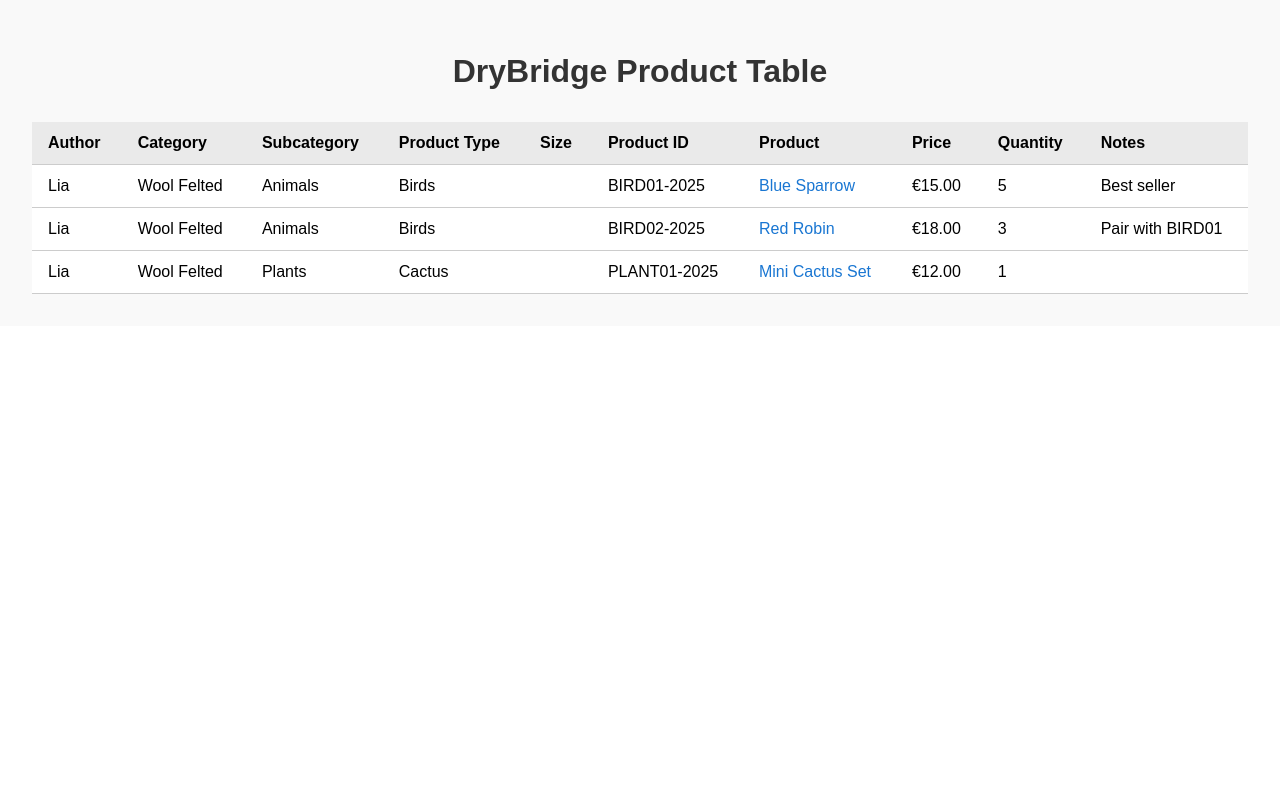
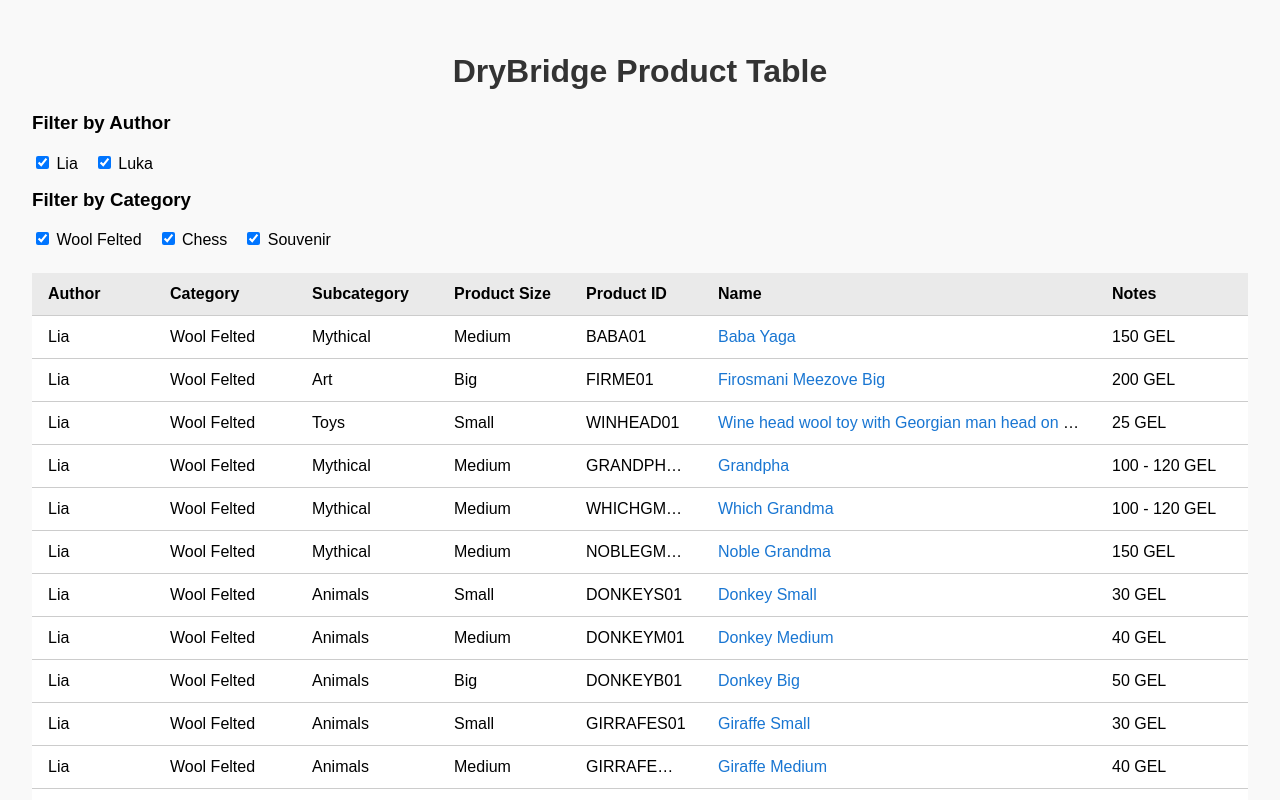
Before and after one commit to nlightmarecx/drybridge, a React (Create React App) app: page / in a window 1280 px wide. Shown: the top 800 px of the page. Built offline with nearby package versions, Linux system fonts and the light colour scheme.

Commit message:
add products, add filters and sorting above the table

```diff
--- a/src/App.css
+++ b/src/App.css
@@ -1,8 +1,8 @@
-/* src/App.css */
 .App {
   font-family: Arial, sans-serif;
   padding: 2rem;
   background-color: #f9f9f9;
+  margin: 0 auto;         /* center horizontally */
 }
 
 h1 {
@@ -10,18 +10,37 @@ h1 {
   color: #333;
 }
 
+/* Move filters above table, add margin-bottom for spacing */
+.filters {
+  margin-bottom: 1.5rem;
+}
+
+/* Table styles */
 table {
   width: 100%;
   border-collapse: collapse;
-  margin-top: 2rem;
+  margin-top: 0; /* remove top margin because filters are above */
   background-color: white;
+  table-layout: fixed; /* fix columns widths */
 }
 
 th, td {
   padding: 0.75rem 1rem;
   text-align: left;
   border-bottom: 1px solid #ccc;
+  white-space: nowrap; /* no wrapping */
+  overflow: hidden;
+  text-overflow: ellipsis;
 }
+
+/* Set fixed widths for columns */
+th:nth-child(1), td:nth-child(1) { width: 90px; }  /* Author */
+th:nth-child(2), td:nth-child(2) { width: 110px; } /* Category */
+th:nth-child(3), td:nth-child(3) { width: 110px; } /* Subcategory */
+th:nth-child(4), td:nth-child(4) { width: 100px; } /* Product Size */
+th:nth-child(5), td:nth-child(5) { width: 100px; } /* Product ID */
+th:nth-child(6), td:nth-child(6) { width: auto; }  /* Name - flexible */
+th:nth-child(7), td:nth-child(7) { width: 120px; } /* Notes */
 
 th {
   background-color: #eaeaea;
--- a/src/App.js
+++ b/src/App.js
@@ -1,86 +1,161 @@
 // src/App.js
-import React from "react";
+import React, { useState, useMemo } from "react";
 import "./App.css";
 
 function App() {
-  const products = [
-    {
-      author: "Lia",
-      category: "Wool Felted",
-      subcategory: "Animals",
-      productType: "Birds",
-      productSize: "Small",
-      productId: "BIRD01-2025",
-      name: "Blue Sparrow",
-      price: "€15.00",
-      quantity: 5,
-      notes: "Best seller",
-    },
-    {
-      author: "Lia",
-      category: "Wool Felted",
-      subcategory: "Animals",
-      productType: "Birds",
-      productSize: "Medium",
-      productId: "BIRD02-2025",
-      name: "Red Robin",
-      price: "€18.00",
-      quantity: 3,
-      notes: "Pair with BIRD01",
-    },
-    {
-      author: "Lia",
-      category: "Wool Felted",
-      subcategory: "Plants",
-      productType: "Cactus",
-      productSize: "Small",
-      productId: "PLANT01-2025",
-      name: "Mini Cactus Set",
-      price: "€12.00",
-      quantity: 1,
-      notes: "",
-    },
+  const rawProducts = [
+    { author: "Lia", category: "Wool Felted", subcategory: "Mythical", productSize: "Medium", productId: "BABA01", name: "Baba Yaga", notes: "150 GEL" },
+    { author: "Lia", category: "Wool Felted", subcategory: "Art", productSize: "Big", productId: "FIRME01", name: "Firosmani Meezove Big", notes: "200 GEL" },
+    { author: "Lia", category: "Wool Felted", subcategory: "Toys", productSize: "Small", productId: "WINHEAD01", name: "Wine head wool toy with Georgian man head on bottle", notes: "25 GEL" },
+    { author: "Lia", category: "Wool Felted", subcategory: "Mythical", productSize: "Medium", productId: "GRANDPHA01", name: "Grandpha", notes: "100 - 120 GEL" },
+    { author: "Lia", category: "Wool Felted", subcategory: "Mythical", productSize: "Medium", productId: "WHICHGMA01", name: "Which Grandma", notes: "100 - 120 GEL" },
+    { author: "Lia", category: "Wool Felted", subcategory: "Mythical", productSize: "Medium", productId: "NOBLEGMA01", name: "Noble Grandma", notes: "150 GEL" },
+    { author: "Lia", category: "Wool Felted", subcategory: "Animals", productSize: "Small", productId: "DONKEYS01", name: "Donkey Small", notes: "30 GEL" },
+    { author: "Lia", category: "Wool Felted", subcategory: "Animals", productSize: "Medium", productId: "DONKEYM01", name: "Donkey Medium", notes: "40 GEL" },
+    { author: "Lia", category: "Wool Felted", subcategory: "Animals", productSize: "Big", productId: "DONKEYB01", name: "Donkey Big", notes: "50 GEL" },
+    { author: "Lia", category: "Wool Felted", subcategory: "Animals", productSize: "Small", productId: "GIRRAFES01", name: "Giraffe Small", notes: "30 GEL" },
+    { author: "Lia", category: "Wool Felted", subcategory: "Animals", productSize: "Medium", productId: "GIRRAFEM01", name: "Giraffe Medium", notes: "40 GEL" },
+    { author: "Lia", category: "Wool Felted", subcategory: "Animals", productSize: "Big", productId: "GIRRAFEB01", name: "Giraffe Big", notes: "50 GEL" },
+    { author: "Lia", category: "Wool Felted", subcategory: "Culture", productSize: "Varies", productId: "GEODANC01", name: "Georgia Folk Dancers: Woman and Man", notes: "80 GEL Each, both 150 GEL" },
+    { author: "Lia", category: "Wool Felted", subcategory: "Art", productSize: "Small", productId: "FIRSMEES01", name: "Firosmani Meezove Small", notes: "100 GEL" },
+    { author: "Lia", category: "Wool Felted", subcategory: "People", productSize: "Medium", productId: "KAHKETI01", name: "Kahketian guy", notes: "100 GEL" },
+    { author: "Lia", category: "Wool Felted", subcategory: "Art", productSize: "Medium", productId: "FIRMETEV01", name: "Firosmani Metevze", notes: "100 GEL" },
+    { author: "Lia", category: "Wool Felted", subcategory: "Art", productSize: "Big", productId: "FIRMETEVB01", name: "Firosmani Metevze Big", notes: "200 GEL" },
+    { author: "Lia", category: "Wool Felted", subcategory: "People", productSize: "Big", productId: "FRIDABIG01", name: "Frida Big", notes: "200 GEL" },
+    { author: "Lia", category: "Wool Felted", subcategory: "Art", productSize: "Medium", productId: "FIRMDEER01", name: "Firosmani Deer Painting", notes: "150 GEL" },
+    { author: "Lia", category: "Wool Felted", subcategory: "Art", productSize: "Medium", productId: "FIRSMEEP01", name: "Firosmani Meezove Painting", notes: "150 GEL" },
+    { author: "Lia", category: "Wool Felted", subcategory: "Art", productSize: "Medium", productId: "FIRMETPA01", name: "Firosmani Metevze Painting", notes: "150 GEL" },
+    { author: "Lia", category: "Wool Felted", subcategory: "Art", productSize: "Small", productId: "FIRMARGS01", name: "Firosmani Margarita Small", notes: "100 GEL" },
+    { author: "Lia", category: "Wool Felted", subcategory: "Animals", productSize: "Small", productId: "SMBIRD01", name: "Small Bird", notes: "x5" },
+    { author: "Lia", category: "Wool Felted", subcategory: "Animals", productSize: "Small", productId: "SMBUNNY01", name: "Small Bunny", notes: "x7" },
+    { author: "Lia", category: "Wool Felted", subcategory: "Characters", productSize: "Medium", productId: "CHEBUR01", name: "Cheburashka", notes: "" },
+    { author: "Lia", category: "Wool Felted", subcategory: "Characters", productSize: "Medium", productId: "WINPUH01", name: "Winnie the Puh", notes: "" },
+    { author: "Luka", category: "Chess", subcategory: "Epoxy Chess", productSize: "69mm", productId: "Chess01", name: "EpoxyChess", notes: "" },
+    { author: "Lia", category: "Souvenir", subcategory: "Magnet", productSize: "Small", productId: "WoodMagnet01", name: "Kakheli", notes: "" },
   ];
+
+  // Unique authors & categories for filters
+  const allAuthors = [...new Set(rawProducts.map(p => p.author))];
+  const allCategories = [...new Set(rawProducts.map(p => p.category))];
+
+  const [selectedAuthors, setSelectedAuthors] = useState(new Set(allAuthors));
+  const [selectedCategories, setSelectedCategories] = useState(new Set(allCategories));
+
+  const [sortConfig, setSortConfig] = useState({ key: null, direction: "asc" });
+
+
+  const toggleSet = (setFn, value) => {
+    setFn(prev => {
+      const newSet = new Set(prev);
+      if (newSet.has(value)) newSet.delete(value);
+      else newSet.add(value);
+      return newSet;
+    });
+  };
+
+const filteredProducts = useMemo(() => {
+  let filtered = rawProducts.filter(
+    p => selectedAuthors.has(p.author) && selectedCategories.has(p.category)
+  );
+
+  if (sortConfig.key) {
+    filtered.sort((a, b) => {
+      const aKey = a[sortConfig.key].toLowerCase();
+      const bKey = b[sortConfig.key].toLowerCase();
+      if (aKey < bKey) return sortConfig.direction === "asc" ? -1 : 1;
+      if (aKey > bKey) return sortConfig.direction === "asc" ? 1 : -1;
+      return 0;
+    });
+  }
+
+  return filtered;
+}, [rawProducts, selectedAuthors, selectedCategories, sortConfig]);
+
+  const onSort = (columnKey) => {
+  setSortConfig(prev => {
+    if (prev.key === columnKey) {
+      return {
+        key: columnKey,
+        direction: prev.direction === "asc" ? "desc" : "asc",
+      };
+    } else {
+      return { key: columnKey, direction: "asc" };
+    }
+  });
+};
+
 
   return (
   <div className="App">
     <h1>DryBridge Product Table</h1>
+    {/* Filters above table */}
+    <div className="filters">
+      <h3>Filter by Author</h3>
+      {allAuthors.map(author => (
+        <label key={author} style={{ display: "inline-block", marginRight: "1rem" }}>
+          <input
+            type="checkbox"
+            checked={selectedAuthors.has(author)}
+            onChange={() => toggleSet(setSelectedAuthors, author)}
+          />{" "}
+          {author}
+        </label>
+      ))}
+
+      <h3 style={{ marginTop: "1rem" }}>Filter by Category</h3>
+      {allCategories.map(category => (
+        <label key={category} style={{ display: "inline-block", marginRight: "1rem" }}>
+          <input
+            type="checkbox"
+            checked={selectedCategories.has(category)}
+            onChange={() => toggleSet(setSelectedCategories, category)}
+          />{" "}
+          {category}
+        </label>
+      ))}
+    </div>
+
+    {/* Table */}
     <table>
       <thead>
         <tr>
-            <th>Author</th>
-            <th>Category</th>
+          {/* your sortable headers here */}
+          <th
+            onClick={() => onSort("author")}
+            style={{ cursor: "pointer", userSelect: "none" }}
+          >
+            Author {sortConfig.key === "author" ? (sortConfig.direction === "asc" ? "⬇️" : "⬆️") : ""}
+          </th>
+          <th
+            onClick={() => onSort("category")}
+            style={{ cursor: "pointer", userSelect: "none" }}
+          >
+            Category {sortConfig.key === "category" ? (sortConfig.direction === "asc" ? "⬇️" : "⬆️") : ""}
+          </th>
           <th>Subcategory</th>
-            <th>Product Type</th>
-            <th>Size</th>
+          <th>Product Size</th>
           <th>Product ID</th>
-            <th>Product</th>
-            <th>Price</th>
-            <th>Quantity</th>
+          <th>Name</th>
           <th>Notes</th>
         </tr>
       </thead>
       <tbody>
-          {products.map((item) => (
-            <tr key={item.productId}>
-              <td>{item.author}</td>
-              <td>{item.category}</td>
-              <td>{item.subcategory}</td>
-              <td>{item.productType}</td>
-              <td>{item.sizeCategory}</td>
-              <td>{item.productId}</td>
-              <td>
-                <a href={`#/${item.productId.toLowerCase()}`}>{item.name}</a>
-              </td>
-              <td>{item.price}</td>
-              <td>{item.quantity}</td>
-              <td>{item.notes}</td>
+        {filteredProducts.map(product => (
+          <tr key={product.productId}>
+            <td>{product.author}</td>
+            <td>{product.category}</td>
+            <td>{product.subcategory}</td>
+            <td>{product.productSize}</td>
+            <td>{product.productId}</td>
+            <td><a href={`#/${product.productId.toLowerCase()}`}>{product.name}</a></td>
+            <td>{product.notes}</td>
           </tr>
         ))}
       </tbody>
     </table>
   </div>
 );
+
 }
 
 export default App;
```
Lines whose indentation alone changed are shown as unchanged.
